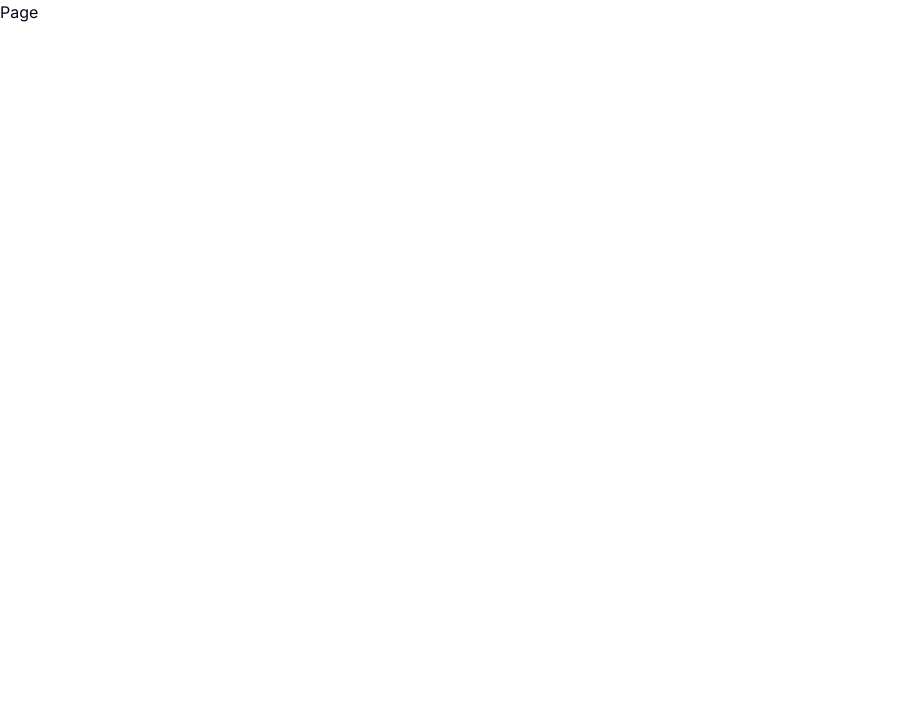
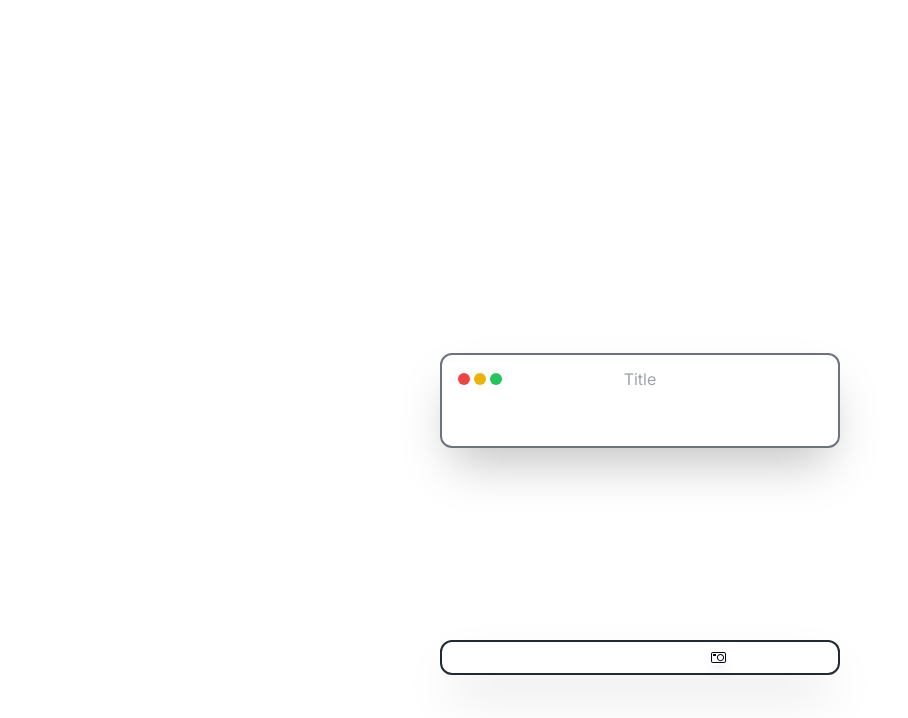
Before and after one commit to mnsdojo/snippit, a Next.js app: page / in a window 1280 px wide. Shown: the top 718 px of the page, without its empty margins (0-908 px from the left). Built offline with nearby package versions, Linux system fonts and the light colour scheme.

Commit message:
added menubar and editor component

```diff
--- a/src/app/page.tsx
+++ b/src/app/page.tsx
@@ -1,7 +1,37 @@
-import React from "react";
-
+"use client";
+import Editor from "@/components/editor";
+import MenuBar from "@/components/menubar";
+import { fonts, themes } from "@/lib/options";
+import { useCodeValues, useCodeActions } from "@/store/code";
+import { useRef } from "react";
 function Page() {
-  return <div>Page</div>;
+  const {
+    code,
+    fontSize,
+    fontStyle,
+    theme,
+    isDark,
+    isLanguageDetectionEnabled,
+    language,
+    padding,
+  } = useCodeValues();
+  const editorRef = useRef<HTMLDivElement>(null);
+  return (
+    <main className="flex flex-col relative h-[100vh] justify-center items-center">
+      <link rel="stylesheet" href={themes[theme].theme} />
+      <link
+        rel="stylesheet"
+        href={fonts[fontStyle]?.src || ""}
+        crossOrigin="anonymous"
+      />
+      <div ref={editorRef} className="z-0">
+        <Editor />
+      </div>
+      <div className="absolute top-[80%] z-10">
+        <MenuBar />
+      </div>
+    </main>
+  );
 }
 
 export default Page;
--- a/src/components/editor.tsx
+++ b/src/components/editor.tsx
@@ -1,12 +1,52 @@
+"use client";
+import React from "react";
+import CodeEditor from "react-simple-code-editor";
 
-
-
-import React from 'react'
-
+import { useState } from "react";
+import hljs from "highlight.js";
+import { useCodeValues } from "@/store/code";
+import { fonts } from "@/lib/options";
+import { cn } from "@/lib/utils";
 function Editor() {
+  const { fontStyle, fontSize, language } = useCodeValues();
+  const [code, setCode] = useState("");
   return (
-    <div>Editor</div>
-  )
+    <div className="shadow-2xl rounded-xl min-w-[400px] border-gray-500 dark:border-white/20 border-2">
+      <header className="grid grid-cols-6 gap-3 items-center py-3 px-4">
+        <div className="flex gap-1 5">
+          <div className="rounded-full h-3 w-3 bg-red-500 text-sm "></div>
+          <div className="rounded-full h-3 w-3 bg-yellow-500 text-sm"></div>
+          <div className="rounded-full h-3 w-3 bg-green-500"></div>
+        </div>
+        <div className="col-span-4 flex justify-center">
+          <input
+            type="text"
+            placeholder="Title"
+            className="bg-transparent text-zinc-900 dark:text-white/70  text-center focus:ring-0 focus:outline-none"
+          />
+        </div>
+      </header>
+      <div className="px-4 pb-4">
+        <CodeEditor
+          value={code}
+          onValueChange={(code) => {
+            setCode(code);
+          }}
+          style={{
+            fontFamily: fonts[fontStyle].name,
+            fontSize: fontSize,
+          }}
+          textareaClassName="bg-transparent text-white/70  focus:outline-none"
+          preClassName="bg-transparent"
+          highlight={(code) =>
+            hljs.highlight(code, {
+              language: language,
+            }).value
+          }
+        />
+      </div>
+    </div>
+  );
 }
 
-export default Editor
+export default Editor;
--- /dev/null
+++ b/src/components/menubar.tsx
@@ -0,0 +1,27 @@
+import { CameraIcon } from "@radix-ui/react-icons";
+import React from "react";
+
+const FontSelector = () => {
+  return <div></div>;
+};
+
+const LanguageSelector = () => {
+  return <div></div>;
+};
+
+function MenuBar() {
+  return (
+    <div>
+      <div className="shadow-2xl rounded-xl min-w-[400px] border-2 border-gray-800 dark:bg[#111]">
+        <div className="grid grid-cols-3 gap-3 p-2">
+          <FontSelector />
+          <LanguageSelector />
+          <CameraIcon className="cursor-pointer hover:text-gray-300 shadow-lg" />
+
+        </div>
+      </div>
+    </div>
+  );
+}
+
+export default MenuBar;
--- a/src/store/code.ts
+++ b/src/store/code.ts
@@ -1,3 +1,4 @@
+"use client";
 import { create } from "zustand";
 import { persist, createJSONStorage } from "zustand/middleware";
 import { codeSnippets } from "@/lib/options";
@@ -22,7 +23,7 @@ const initialState: CodeSnippetState = {
   language: codeSnippets[1].language,
   theme: "hyper",
   fontSize: 18,
-  fontStyle: "jetbrainsMono",
+  fontStyle: "jetBrainsMono",
   padding: 64,
 };
 
```
